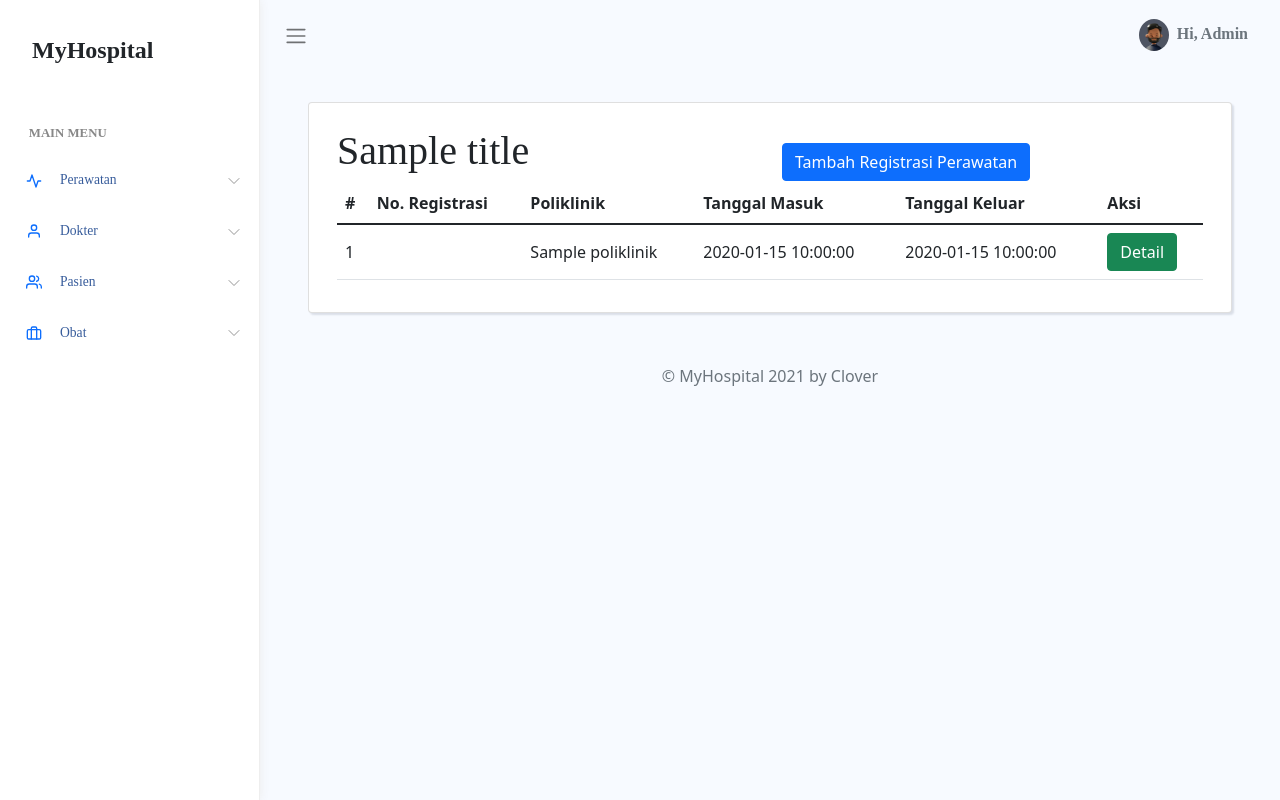
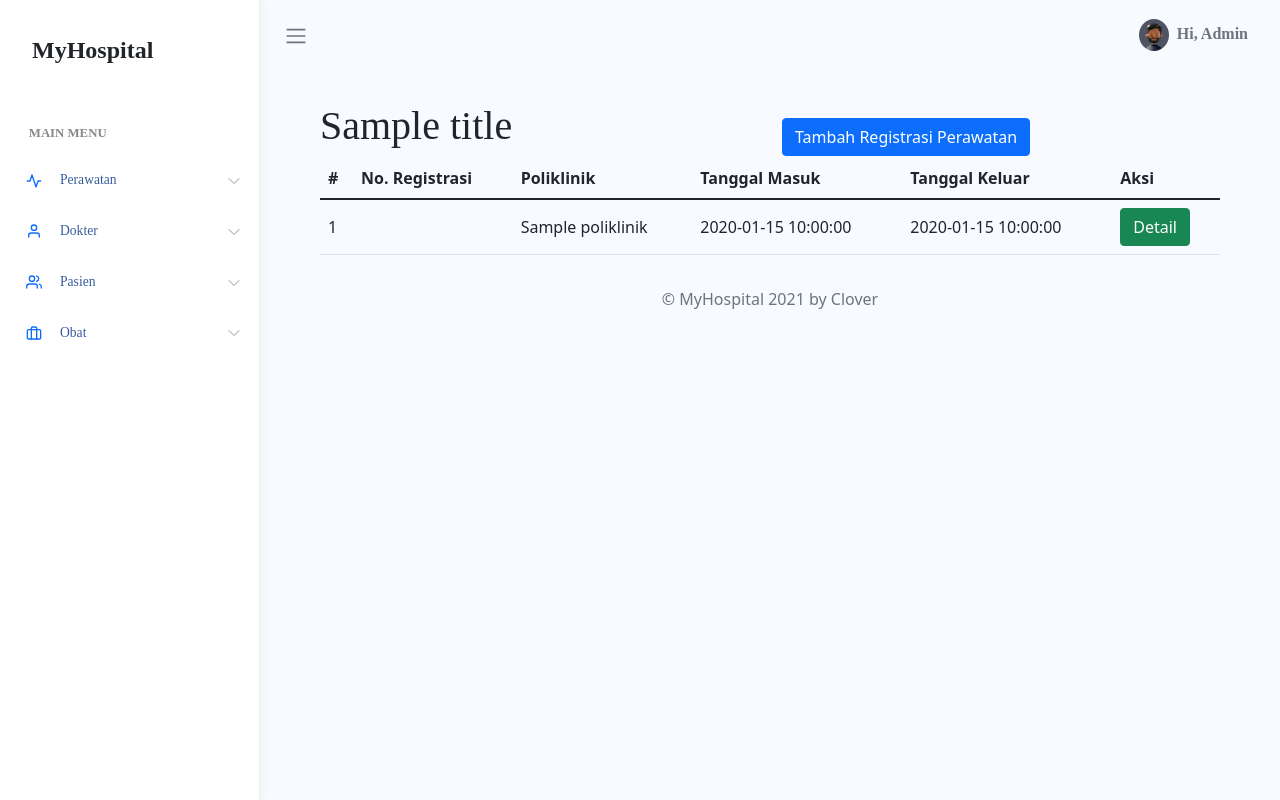
Before and after one commit to CloverFolks/MyHospital, a CodeIgniter 4 app: template app/Views/perawatan/index.php in a window 1280 px wide. Run offline with PHP 8.4 and a stand-in for CodeIgniter, Linux system fonts and the light colour scheme; the template is opened without the code that fills it: most values are stand-ins (such as "Sample title", 1, 10 or a date in 2020); some libraries are stand-ins or nearby versions.

Commit message:
remove card from main content

```diff
--- a/app/Views/layout/template.php
+++ b/app/Views/layout/template.php
@@ -114,9 +114,7 @@
             </nav>
 
             <div class="main-content">
-                <div class="card pt-4 p-3">
-                    <?= $this->renderSection('content'); ?>
-                </div>
+                <?= $this->renderSection('content'); ?>
             </div>
 
             <footer>
```
